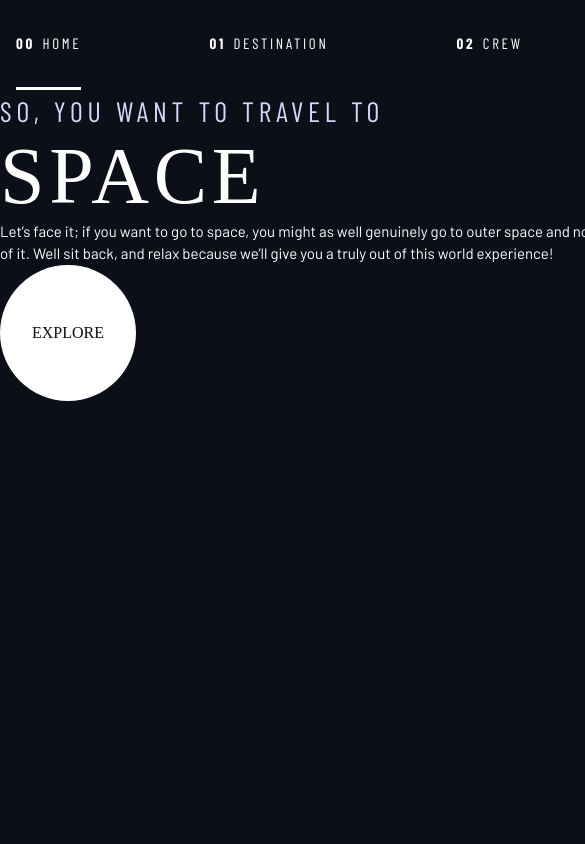
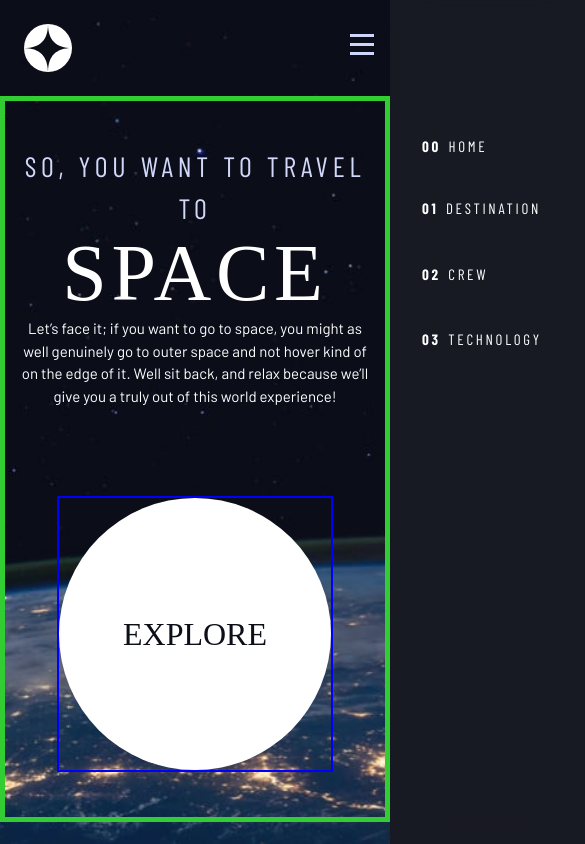
Before and after one commit to galosandoval/space-tourism, a React (Create React App) app: page / in a window 390 px wide. Shown: the top 844 px of the page, 585 px wide, since content can reach past the window. Built offline with nearby package versions, Linux system fonts and the light colour scheme; a web font is replaced by a local one.

Commit message:
adds styling to header and main components

```diff
--- a/src/components/Header/Header.styles.js
+++ b/src/components/Header/Header.styles.js
@@ -1,9 +1,15 @@
 import styled from "styled-components";
 import { PrimaryNavigation, underlineIndicators } from "../styles/components";
 import { ffSansCondStyle, letterSpacing2, uppercase } from "../styles/typography";
-import { flex, textWhite } from "../styles/utility";
+import { flex, srOnly, textWhite } from "../styles/utility";
+
+import hamburgerIcon from "../../assets/shared/icon-hamburger.svg";
+import closeIcon from "../../assets/shared/icon-close.svg";
 
 export const HeaderNav = styled.nav`
+  .show-menu {
+    transform: translateX(0);
+  }
   ul {
     ${flex}
     ${underlineIndicators}
@@ -19,4 +25,38 @@ export const HeaderNav = styled.nav`
 
 export const PrimaryHeader = styled.header`
   ${flex}
+  justify-content: space-between;
+  align-items: center;
+  button > span {
+    ${srOnly}
+  }
+
 `;
+
+export const MobileNavToggle = styled.button.attrs(() => ({
+  "aria-controls": "primary-navigation"
+}))`
+  display: none;
+
+  @media (max-width: 35rem) {
+    display: block;
+    position: absolute;
+    z-index: 2000;
+    right: 1rem;
+    top: 2rem;
+    background: transparent;
+    border: 0;
+    background-image: url(${hamburgerIcon});
+    background-repeat: no-repeat;
+    background-position: center;
+    width: 1.5rem;
+    aspect-ratio: 1;
+
+    ${(p) => p.active && ` background-image: url(${closeIcon});`}
+
+    &:focus-visible {
+      outline-offset: 5px;
+      outline: 5px solid white;
+    }
+  }
+`;
--- a/src/components/Header/index.jsx
+++ b/src/components/Header/index.jsx
@@ -1,15 +1,32 @@
-import React from "react";
-import { HeaderNav, PrimaryHeader } from "./Header.styles";
+import React, { useState } from "react";
+import { HeaderNav, MobileNavToggle, PrimaryHeader } from "./Header.styles";
 import logo from "../../assets/shared/logo.svg";
+import { Logo } from "../styles/components";
+
+const initialMobileMenuState = {
+  isOpen: false,
+  class: ""
+};
 
 export const Header = () => {
+  const [mobileMenu, setMobileMenu] = useState(initialMobileMenuState);
+
+  const handleClick = () => {
+    mobileMenu.isOpen
+      ? setMobileMenu((state) => ({ isOpen: !state.isOpen, class: "" }))
+      : setMobileMenu((state) => ({ isOpen: !state.isOpen, class: "show-menu" }));
+  };
+
   return (
     <PrimaryHeader>
       <div>
-        <img src={logo} alt="space tourism logo" />
+        <Logo src={logo} alt="space tourism logo" />
       </div>
-      <HeaderNav uGap={2}>
-        <ul>
+      <MobileNavToggle onClick={handleClick} active={mobileMenu.isOpen}>
+        <span aria-expanded={mobileMenu.isOpen}>Menu</span>
+      </MobileNavToggle>
+      <HeaderNav gap={"clamp(1.5rem, 5vw, 3.5rem)"}>
+        <ul id="primary-navigation" className={mobileMenu.class}>
           <li className="active">
             <a href="index.html">
               <span>00</span>Home
--- a/src/components/Home/Home.styles.js
+++ b/src/components/Home/Home.styles.js
@@ -1,4 +1,5 @@
 import styled from "styled-components";
+import { LargeButton } from "../styles/components";
 import {
   ffSansCondStyle,
   ffSerifStyle,
@@ -7,10 +8,10 @@ import {
   letterSpacing1,
   uppercase
 } from "../styles/typography";
-import { gridContainer, textAccent, textWhite } from "../styles/utility";
+import { bgWhite, block, GridContainer, textAccent, textDark, textWhite } from "../styles/utility";
 
-export const HomeDiv = styled.div`
-  ${gridContainer}
+export const HomeDiv = styled(GridContainer)`
+  height: 86vh;
   h1 {
     ${textAccent}
     ${fs500Style}
@@ -19,9 +20,20 @@ export const HomeDiv = styled.div`
     ${letterSpacing1}
   }
   h1 > span {
-    display: block;
+    ${block}
     ${fs900Style}
     ${ffSerifStyle}
     ${textWhite}
   }
+  @media (min-width: 45em) {
+    padding-bottom: max(6rem, 20vh);
+    align-items: end;
+  }
 `;
+
+export const HomeButton = styled(LargeButton)`
+  ${uppercase}
+  ${ffSerifStyle}
+  ${textDark}
+  ${bgWhite}
+`;
--- a/src/components/Home/index.jsx
+++ b/src/components/Home/index.jsx
@@ -1,6 +1,5 @@
 import React from "react";
-import { LargeButton } from "../styles/components";
-import { HomeDiv } from "./Home.styles";
+import { HomeButton, HomeDiv } from "./Home.styles";
 
 export const Home = () => {
   return (
@@ -16,8 +15,8 @@ export const Home = () => {
           truly out of this world experience!
         </p>
       </div>
-      <div>
-        <LargeButton href="#">Explore</LargeButton>
+      <div style={{ border: "2px solid blue" }}>
+        <HomeButton href="#">Explore</HomeButton>
       </div>
     </HomeDiv>
   );
--- a/src/components/styles/components.js
+++ b/src/components/styles/components.js
@@ -1,14 +1,10 @@
 import styled, { css } from "styled-components";
-import { ffSerifStyle, fs600Style, letterSpacing2, uppercase } from "./typography";
-import { flex, textDark, textWhite } from "./utility";
+import { ffSerifStyle, fs600Style } from "./typography";
+import { flex, gap } from "./utility";
 import { colorDark, colorLight, colorWhite } from "./variables";
 
 export const LargeButton = styled.a`
-  ${uppercase}
-  ${ffSerifStyle}
-  ${fs600Style}
-  ${textDark}
-
+  font-size: 2rem;
   position: relative;
   z-index: 1;
   display: inline-grid;
@@ -17,7 +13,6 @@ export const LargeButton = styled.a`
   border-radius: 50%;
   aspect-ratio: 1;
   text-decoration: none;
-  background-color: hsl(${colorWhite});
 
   &::after {
     content: "";
@@ -41,38 +36,74 @@ export const underlineIndicators = css`
   // all direct descendents with *
   & > * {
     cursor: pointer;
-    padding: ${(p) => (p.uGap ? `${p.uGap}rem 0` : "1rem 0")};
+    padding: var(--underline-gap, 1rem) 0;
     border: 0;
     border-bottom: 0.2rem solid hsl(${colorWhite} / 0);
     transition: 0.3s all;
   }
-  & > *:hover,
   & > *:focus {
     border-color: hsl(${colorWhite} / 0.5);
   }
-  & > .active,
-  & > [aria-selected="true"] {
-    color: hsl(${colorWhite} / 1);
-    border-color: hsl(${colorWhite} / 1);
+  @media (hover: hover) {
+    & > *:hover {
+      border-color: hsl(${colorWhite} / 0.5);
+    }
+  }
+  @media (min-width: 35rem) {
+    & > .active,
+    & > [aria-selected="true"] {
+      color: hsl(${colorWhite} / 1);
+      border-color: hsl(${colorWhite} / 1);
+    }
   }
 `;
 
+/**
+ * Primary Nav
+ */
+
+export const Logo = styled.img`
+  margin: 1.5rem clamp(1.5rem, 5vw, 3.5rem);
+`;
+
 export const PrimaryNavigation = css`
-  gap: 8rem;
+  ${gap}
+  --underline-gap: 2rem;
   list-style: none;
+  margin: 0;
   padding: 0;
-  margin: 0;
-  /* ${underlineIndicators} */
+  background: hsl(${colorWhite} / 0.05);
+  backdrop-filter: blur(1.5rem);
 
   a {
     text-decoration: none;
-    /* ${uppercase}
-    ${textWhite}
-    ${letterSpacing2} */
   }
   a > span {
     font-weight: 700;
     margin-right: 0.5em;
+  }
+
+  @media (max-width: 35rem) {
+    --underline-gap: 0.5rem;
+    position: fixed;
+    z-index: 1000;
+    // new property top, right, bottom, left
+    inset: 0 0 0 20%;
+    padding: min(20rem, 15vh) 2rem;
+    flex-direction: column;
+    list-style: none;
+    margin: 0;
+    transform: translateX(100%);
+    transition: transform 500ms ease-in-out;
+    & > .active {
+      border: 0;
+    }
+  }
+  @media (min-width: 35em) and (max-width: 45em) {
+    padding-inline: 3rem;
+    a > span {
+      display: none;
+    }
   }
 `;
 
--- a/src/components/styles/globalStyles.js
+++ b/src/components/styles/globalStyles.js
@@ -1,4 +1,5 @@
 import { createGlobalStyle } from "styled-components";
+import { bgImage } from "./pages";
 import { ffSansNormalStyle, fs400Style } from "./typography";
 import { colorDark, colorWhite } from "./variables";
 
@@ -7,10 +8,6 @@ export const GlobalStyle = createGlobalStyle`
 *::before,
 *::after {
   box-sizing: border-box;
-}
-
-:root {
-  --clr-dark: red;
 }
 
 /* https://piccalil.li/blog/a-modern-css-reset */
@@ -25,8 +22,6 @@ p,
 figure,
 picture {
   margin: 0;
-
-
 }
 
 h1,
@@ -49,6 +44,12 @@ body {
 
   display: grid;
   grid-template-rows: min-content 1fr;
+
+  overflow-x: hidden;
+  background-size: cover;
+  background-position: bottom center;
+
+  ${bgImage}
 }
 img,
 picture {
@@ -72,7 +73,4 @@ select {
     scroll-behavior: auto !important;
   }
 }
-body {
- border: 1px solid var(--clr-dark)
-}
 `;
--- /dev/null
+++ b/src/components/styles/pages.js
@@ -0,0 +1,16 @@
+import { css } from "styled-components";
+import homeMobile from "../../assets/home/background-home-mobile.jpg";
+import homeTablet from "../../assets/home/background-home-tablet.jpg";
+import homeDesktop from "../../assets/home/background-home-desktop.jpg";
+
+export const bgImage = css`
+  background-image: url(${homeMobile});
+
+  @media (min-width: 35rem) {
+    background-position: center center;
+    background-image: url(${homeTablet});
+  }
+  @media (min-width: 45rem) {
+    background-image: url(${homeDesktop});
+  }
+`;
--- a/src/components/styles/utility.js
+++ b/src/components/styles/utility.js
@@ -1,11 +1,11 @@
-import { css } from "styled-components";
+import styled, { css } from "styled-components";
 import { colorDark, colorLight, colorWhite } from "./variables";
 
 /**
  * General
  */
 export const gap = css`
-  gap: ${(p) => (p.gap ? `${p.gap}rem` : "1rem")};
+  gap: ${(p) => (p.gap ? `${p.gap}` : "1rem")};
 `;
 export const flex = css`
   display: flex;
@@ -15,16 +15,29 @@ export const grid = css`
   display: grid;
   ${gap}
 `;
+export const block = css`
+  display: block;
+`;
 export const container = css`
   padding-inline: 2em;
   margin-inline: auto;
   max-width: 80rem;
 `;
-export const gridContainer = css`
+export const GridContainer = styled.div`
+  text-align: center;
   display: grid;
+  place-items: center;
+  padding-inline: 1rem;
+
+  border: 5px solid limegreen;
+
+  & * {
+    max-width: 50ch;
+  }
 
   @media (min-width: 45rem) {
     & {
+      text-align: left;
       column-gap: 2rem;
       grid-template-columns: minmax(2em, 1fr) minmax(0, 30rem) minmax(0, 30rem) minmax(2em, 1fr);
       /* grid-template-columns: 2em repeat(2, minmax(0, 40rem)) 2em; same as  ^^*/
@@ -58,7 +71,6 @@ export const flowSpace = css`
 export const flow = css`
   & > *:where(:not(:first-child)) {
     ${flowSpace}
-    outline: 1px solid red;
   }
 `;
 
```
